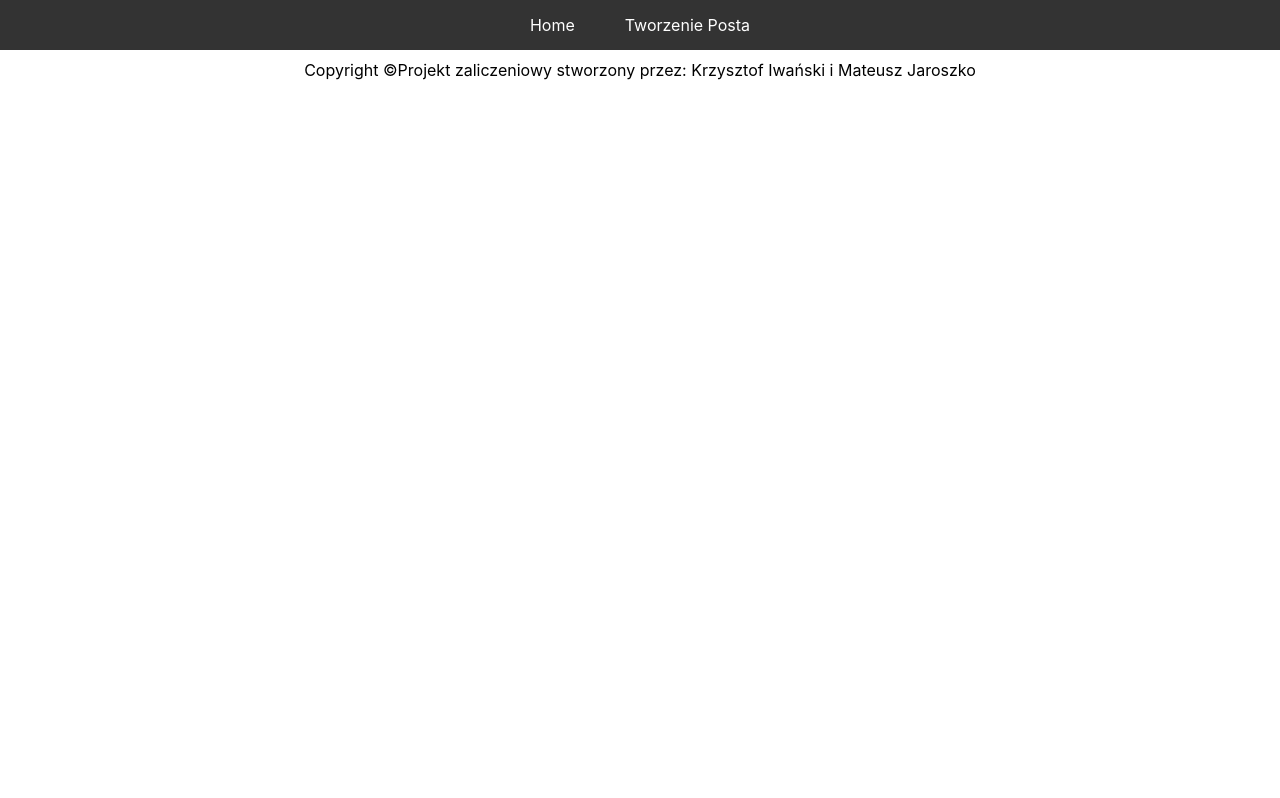
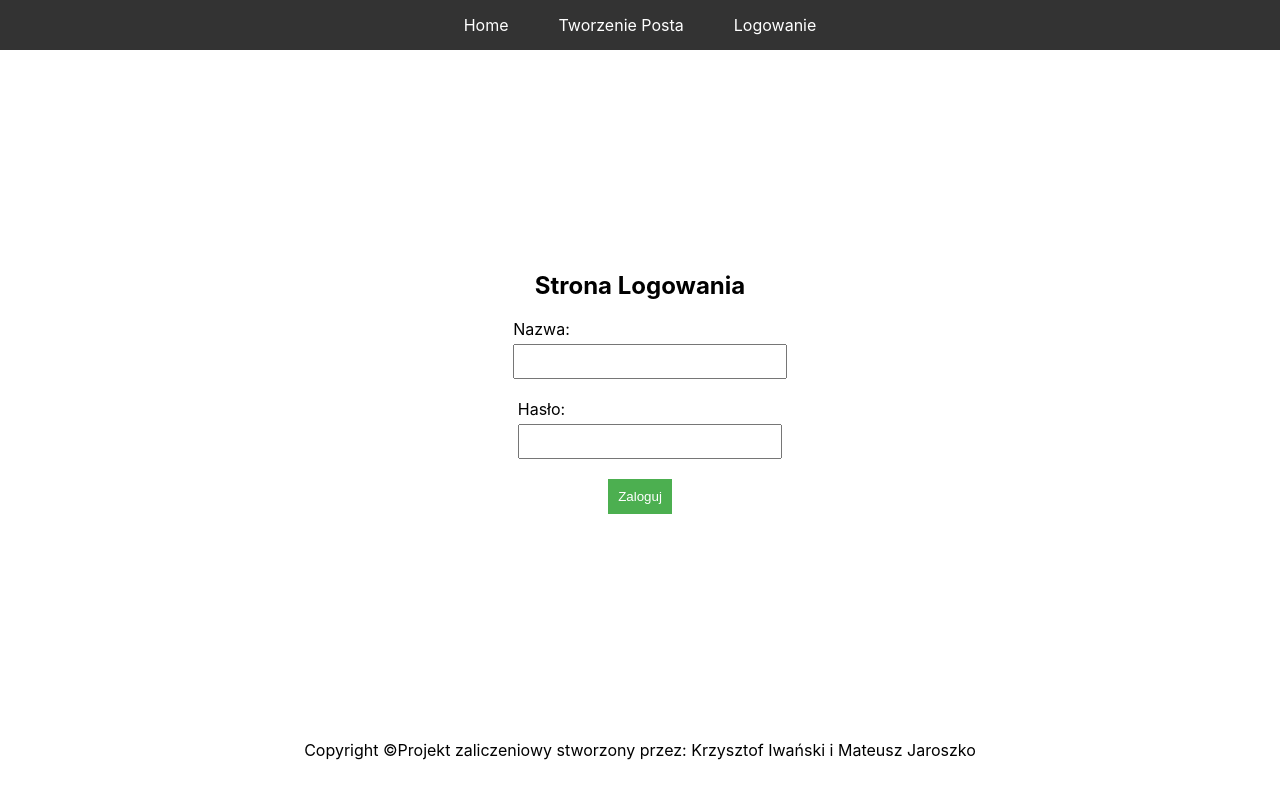
Before and after one commit to KrzysztofIwan/project_api_place_holder, a React (Create React App) app: page /Login in a window 1280 px wide. Built offline with nearby package versions, Linux system fonts and the light colour scheme; no server answers.

Commit message:
Wstępna wersja logowania

```diff
--- a/src/App.js
+++ b/src/App.js
@@ -5,6 +5,7 @@ import Home from './Components/Home/Home';
 import Navigation from './Components/Navigation/Navigation';
 import Footer from './Components/Footer/Footer';
 import CreateArticle from './Components/CreateArticle/CreateArticle';
+import Login from './Components/Login/Login';
 
 function App() {
   return (
@@ -13,6 +14,7 @@ function App() {
       <Routes>
         <Route exact path= "/" element={<Home/>}/>
         <Route path="/CreateArticle" element={<CreateArticle/>}/>
+        <Route path="/Login" element={<Login/>}/>
       </Routes>
       <Footer/>
     </BrowserRouter>
--- a/src/Components/Login/Login.css
+++ b/src/Components/Login/Login.css
@@ -0,0 +1,40 @@
+.login-container{
+    display: flex;
+    flex-direction: column;
+    align-items: center;
+    justify-content: center;
+    height: 85vh;
+}
+
+.login-form{
+    display: flex;
+    flex-direction: column;
+    align-items: center;
+}
+
+.form-group{
+    margin-bottom: 15px;
+}
+
+label{
+    display: block;
+    margin-bottom: 5px;
+}
+
+input{
+    width: 100%;
+    padding: 8px;
+    margin-top: 5px;
+}
+
+button{
+    padding: 10px;
+    background-color: #4caf50;
+    color: white;
+    border: none;
+    cursor: pointer;
+}
+
+.error-message{
+    color: red;
+}
--- a/src/Components/Login/Login.js
+++ b/src/Components/Login/Login.js
@@ -0,0 +1,101 @@
+import React, {useState, useEffect} from 'react';
+import './Login.css';
+
+function Login(){
+    const [userName, setUserName] = useState('');
+    const [password, setPassword] = useState('');
+    const [errors, setErrors] = useState({});
+    const [data, setData] = useState([]);
+    const [loading, setLoading] = useState(true);
+    const [logged, setLogged] = useState(false);
+
+    const checkFormat = () => {
+        const errors = {};
+        if (!userName.trim()) {
+            errors.userName = 'Nie podano lub zła nazwa';
+          }
+
+          if (!password.trim()) {
+            errors.password = 'Nie podano lub złe hasło';
+          }
+
+          return errors;
+    }
+
+    const loginMethod = (event) => {
+        event.preventDefault();
+        const errors = checkFormat();
+        if(Object.keys(errors).length === 0){
+            console.log('nazwa: ' ,{userName}, ' hasło: ', {password});
+            if(data.some(item => item.name === userName)){
+                setLogged(true);
+            }
+            else{
+                setLogged(false);
+            }
+        }
+        else{
+            setErrors(errors);
+        }
+    }
+
+    useEffect(() => {
+        async function fetchData() {
+           try {
+                const response = await fetch('https://jsonplaceholder.typicode.com/users');
+                const jsonData = await response.json();
+                setData(jsonData);
+            } catch (error) {
+                console.error('Błąd pobierania danych:', error);
+            } finally {
+                setLoading(false);
+            }
+        }
+        fetchData();
+    }, [])
+
+    return(
+        <div className="login-container">
+            {logged ?(
+                <h2>Zostałeś zalogowany</h2>
+            ):(
+            <>
+            <h2>Strona Logowania</h2>
+	        <form onSubmit={loginMethod} className="login-form">
+		        <div className="form-group">
+			        <label>Nazwa:
+				        <input
+                        type="text"
+                        value={userName}
+                        onChange={(e) => {
+                            setUserName(e.target.value);
+                            setErrors({ ...errors, userName: '' });
+                          }}
+                        />
+                        {errors.userName && <span className="error-message">{errors.userName}</span>}
+			        </label>
+		        </div>
+		        <div className="form-group">
+			        <label>Hasło:
+                        <input
+                        type="password"
+                        value={password}
+                        onChange={(e) => {
+                            setPassword(e.target.value);
+                            setErrors({ ...errors, password: '' });
+                        }}
+                        />
+                        {errors.password && <span className="error-message">{errors.password}</span>}
+			        </label>
+		        </div>
+		        <div className="form-group">
+			        <button type="submit">Zaloguj</button>
+		        </div>
+	        </form>
+            </>
+            )}
+        </div>
+    );
+};
+
+export default Login;
--- a/src/Components/Navigation/Navigation.js
+++ b/src/Components/Navigation/Navigation.js
@@ -7,6 +7,7 @@ function Navigation(){
             <nav>
                 <Link to="/">Home</Link>
                 <Link to="/CreateArticle">Tworzenie Posta</Link>
+                <Link to="Login">Logowanie</Link>
             </nav>
         );
 }
```
